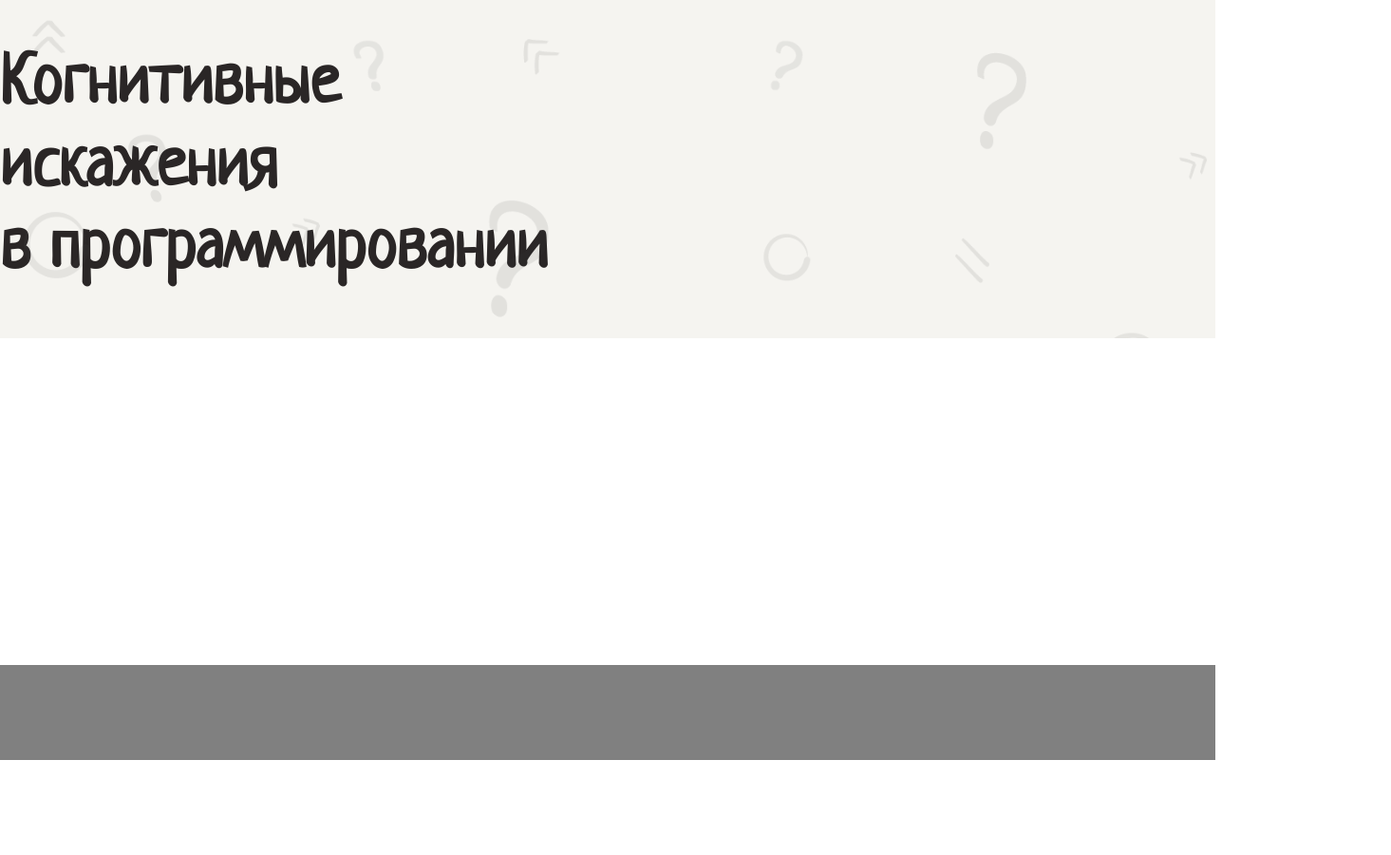
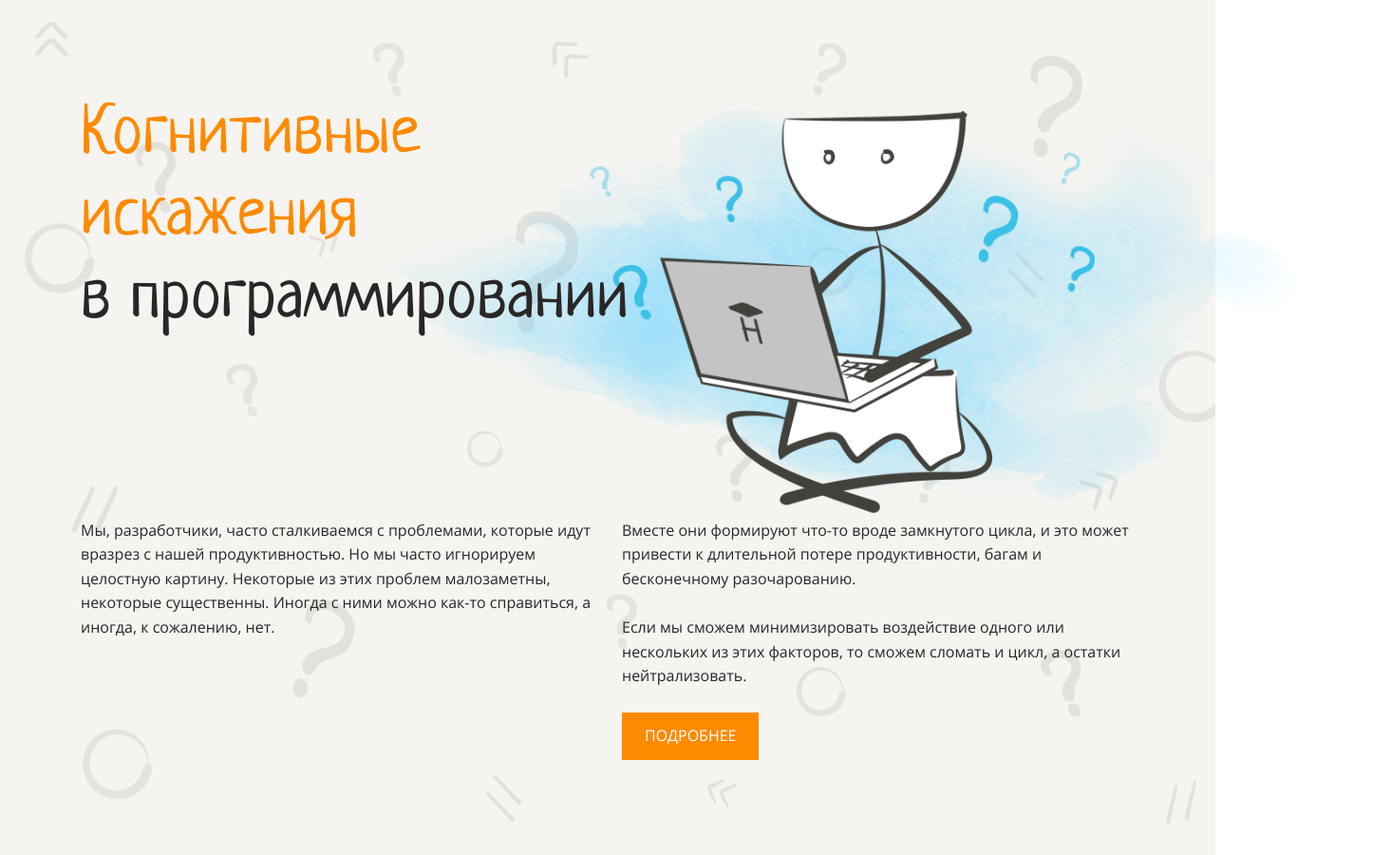
Before and after one commit to kkrasilov/layout-designer-project-58, a website: page src/index.html in a window 1280 px wide. Shown: the whole page at 95% size, 1465 px wide, since content can reach past the window. Before the commit the page ends 800 px from the top, so only its background shows below. Drawn offline with Linux system fonts and the light colour scheme; a web font is replaced by a local one.

Commit message:
added header

```diff
--- a/src/index.html
+++ b/src/index.html
@@ -10,17 +10,34 @@
   <link rel="stylesheet" href="styles/style.css">
 </head>
 
-<body class="h-100">
-  <div class="container h-100">
-    <header class="bg-image">
-      <h1>Когнитивные<br>искажения<br> в программировании</h1>
-    </header>
-    <main>
-      <section>
-      </section>
-    </main>
-    <footer>
-    </footer>
-  </div>
+<body>
+<header class="bg-image">
+  <section class="section">
+    <h1>
+      Когнитивные<br>
+      искажения<br>
+      <span class="dark">в программировании</span>
+    </h1>
+    <img class="header-image" src="./images/main.png" alt="Человек с ноутбуком" height="525">
+    <div class="text-col-2">
+      <div class="text-col">
+        Мы, разработчики, часто сталкиваемся с проблемами, которые идут вразрез с нашей продуктивностью. Но мы
+        часто игнорируем целостную картину. Некоторые из этих проблем малозаметны, некоторые существенны. Иногда с
+        ними можно как-то справиться, а иногда, к сожалению, нет.
+      </div>
+      <div class="text-col">
+        <p>
+          Вместе они формируют что-то вроде замкнутого цикла, и это может привести к длительной потере
+          продуктивности, багам и бесконечному разочарованию.
+        </p>
+        <p>
+          Если мы сможем минимизировать воздействие одного или нескольких из этих факторов, то сможем сломать и цикл, а
+          остатки нейтрализовать.
+        </p>
+        <a href="#" class="btn mt-1">Подробнее</a>
+      </div>
+    </div>
+  </section>
+</header>
 </body>
 </html>
--- a/src/styles/style.css
+++ b/src/styles/style.css
@@ -1,7 +1,7 @@
 @font-face {
   font-weight: 400;
   font-family: OpenSans;
-  src: url("../fonts/Roboto-Regular.ttf");
+  src: url("../fonts/OpenSans-Regular.ttf");
 }
 
 @font-face {
@@ -26,30 +26,46 @@
   --white: #fff;
   --translucent-white: #d7ccc0;
   --light: #f5f4f0;
-  --main: #fe8a02;
-  --main-dark: #42413c;
+  --primary: #fe8a02;
+  --primary-dark: #42413c;
   --dark: #2a2626;
   --translucent-dark: #908d8b;
   --brown: #b09a81;
   --blue: #1085c5;
 }
 
-body {
+/* RESET */
+
+* {
   margin: 0;
   padding: 0;
+}
 
-  font-size: 16px;
-  line-height: 1.6em;
-  font-family: OpenSans, sans-serif;
+a {
+  text-decoration: none;
+}
+
+/* COMMON */
+
+body {
+  overflow-x: hidden;
 
   color: var(--dark);
+  font-weight: 400;
+  font-size: 16px;
+  font-family: OpenSans, sans-serif;
+  line-height: 1.6em;
 }
 
 h1,
 h2,
 h3 {
+  z-index: 1;
+
+  color: var(--primary);
+  font-weight: 400;
+  font-family: Neucha, sans-serif;
   line-height: 1.2em;
-  font-family: Neucha, sans-serif;
 }
 
 h1 {
@@ -62,6 +78,18 @@ h2 {
 
 h3 {
   font-size: 34px;
+}
+
+.h-100 {
+  height: 100%;
+}
+
+.dark {
+  color: var(--dark);
+}
+
+.mt-2 {
+  margin-top: 16px;
 }
 
 .bg-image {
@@ -77,37 +105,58 @@ h3 {
   background-image: url("../images/background.png");
   background-repeat: no-repeat;
   background-size: cover;
-  content: '';
-
 
   opacity: 0.1;
+
+  content: "";
 }
 
+.section {
+  position: relative;
+
+  display: flex;
+  flex-direction: column;
+  justify-content: space-between;
+
+  max-width: 1110px;
+  min-height: 700px;
+
+  margin: 0 auto;
+  padding: 100px 0;
+}
+
+.text-col-2 {
+  display: flex;
+  gap: 30px;
+}
+
+.text-col {
+  flex-basis: 50%;
+}
+
+.text-col p {
+  margin-bottom: 1.6em;
+}
+
+/* HEADER */
 header {
   background-color: var(--light);
 }
 
-footer {
-  height: 100px;
-  background-color: gray;
+.header-image {
+  position: absolute;
+  top: 55px;
+  right: -270px;
 }
 
-section {
-  max-width: 1110px;
+.btn {
+  display: inline-block;
+  padding: 12px 24px;
 
-  padding-top: 100px;
-  padding-bottom: 100px;
+  color: var(--white);
+  text-transform: uppercase;
 
-  display: flex;
-  justify-content: center;
+  background-color: var(--primary);
+
+  cursor: pointer;
 }
-
-.container {
-  display: flex;
-  flex-direction: column;
-  justify-content: space-between;
-}
-
-.h-100 {
-  height: 100%;
-}
```
